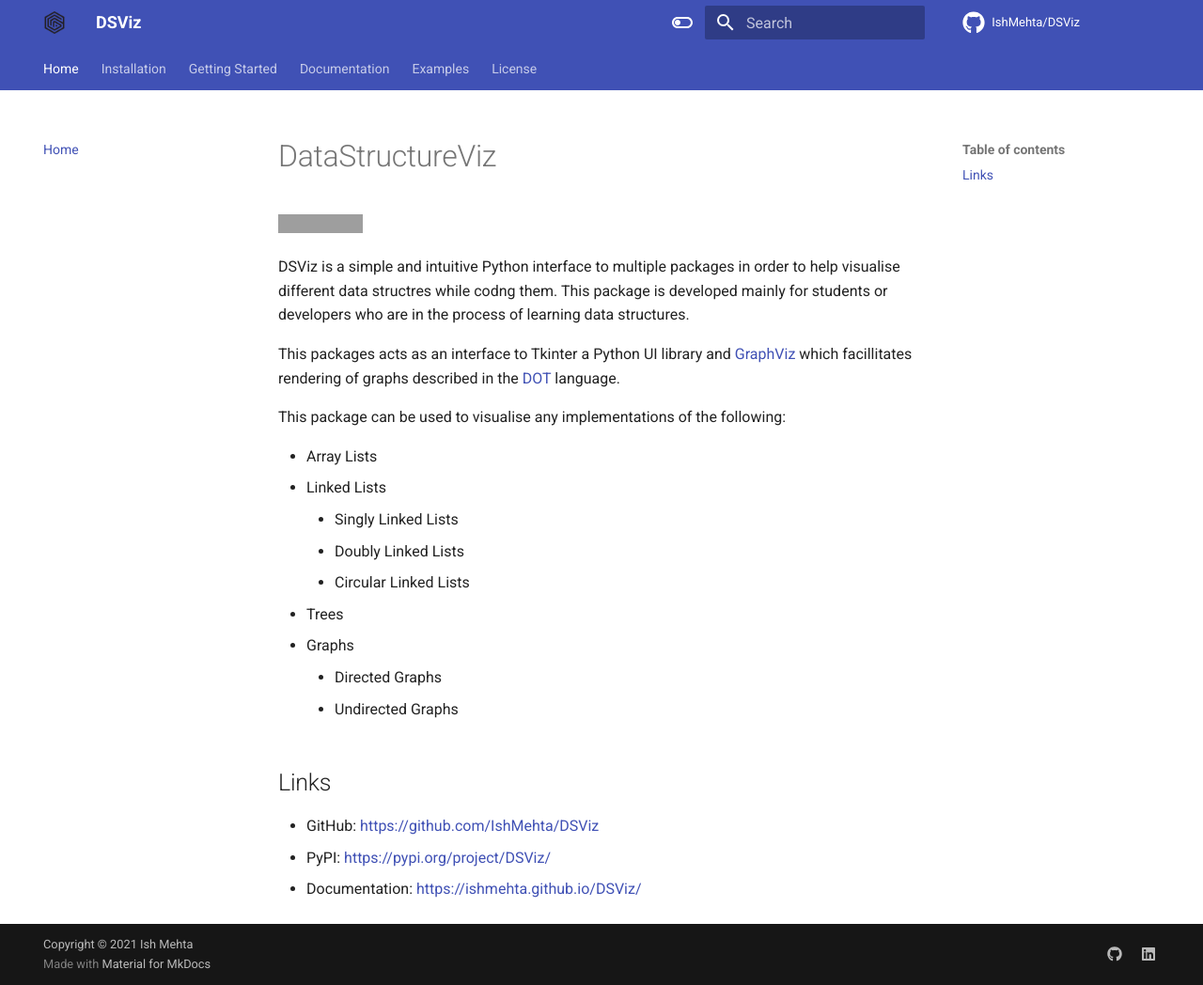
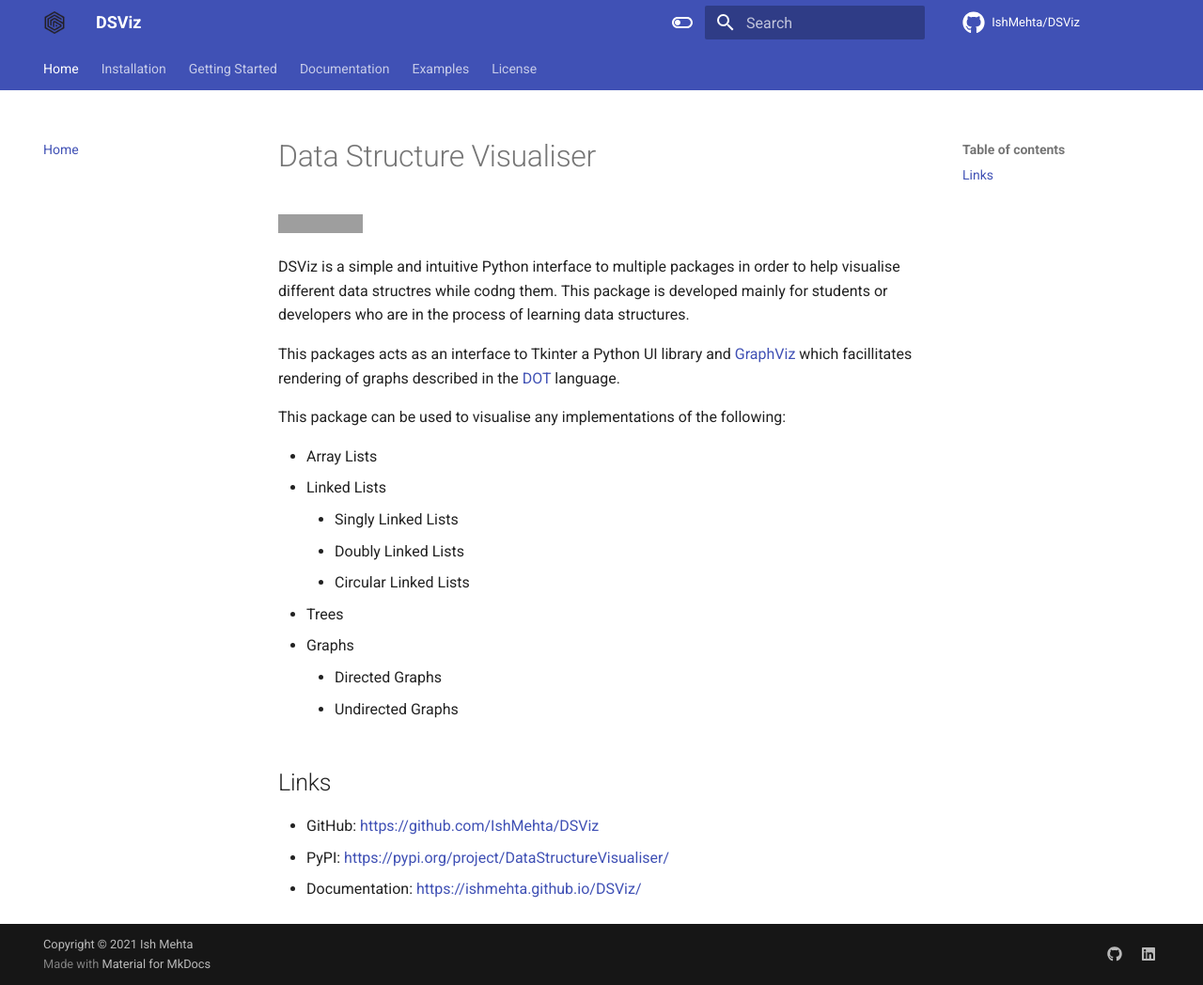
Before and after one commit to IshMehta/DSViz, an MkDocs documentation site: the page built from documentation/docs/index.md, in a window 1280 px wide and 1048 px high. Shown: the whole window at 94% size. Built offline with MkDocs 1.6.1 and Material for MkDocs 9.7.7, drawn with Linux system fonts in a browser that asks for light colours; comment, search, counter and statistics services are not loaded; grey boxes are pictures that could not be loaded.

Commit message:
changes for sucessfull distribution

```diff
--- a/documentation/docs/index.md
+++ b/documentation/docs/index.md
@@ -1,5 +1,4 @@
-# DataStructureViz
-
+# Data Structure Visualiser
 [![License](https://img.shields.io/badge/license-MIT-brightgreen)][license_link]
 
 [license_link]:https://github.com/IshMehta/DSViz/blob/main/LICENSE
@@ -24,5 +23,5 @@
 ## Links
 
 - GitHub: [https://github.com/IshMehta/DSViz](https://github.com/IshMehta/DSViz)
-- PyPI: [https://pypi.org/project/DSViz/](https://pypi.org/project/DSViz)
+- PyPI: [https://pypi.org/project/DataStructureVisualiser/](https://pypi.org/project/DataStructureVisualiser/)
 - Documentation: [https://ishmehta.github.io/DSViz/](https://ishmehta.github.io/DSViz/)
--- a/setup.py
+++ b/setup.py
@@ -5,8 +5,8 @@
 
 setup(
   packages = ['DSViz'],
-  name = 'DSViz',
-  version = '1.0.0',
+  name = 'DataStructureVisualiser',
+  version = '1.0.1',
   license='MIT',
   description = 'DSViz is a simple and intuitive Python interface to multiple packages in order to help visualise different data structres while coding them. This package is developed mainly for students or developers who are in the process of learning data structures.',   # Give a short description about your library
   author = 'Ish Mehta',
```
Also changed, not shown: README.md, 7 other files.
